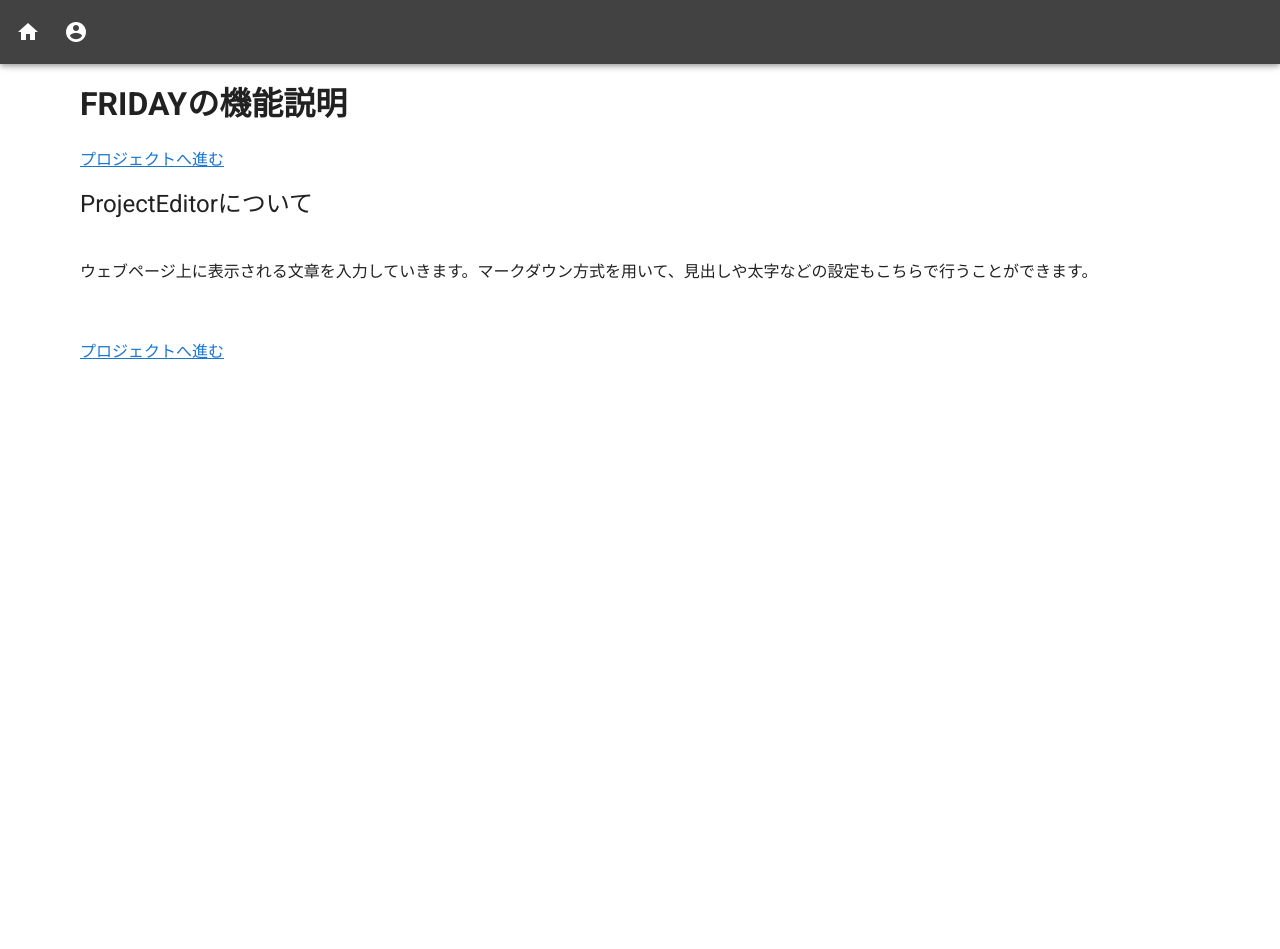
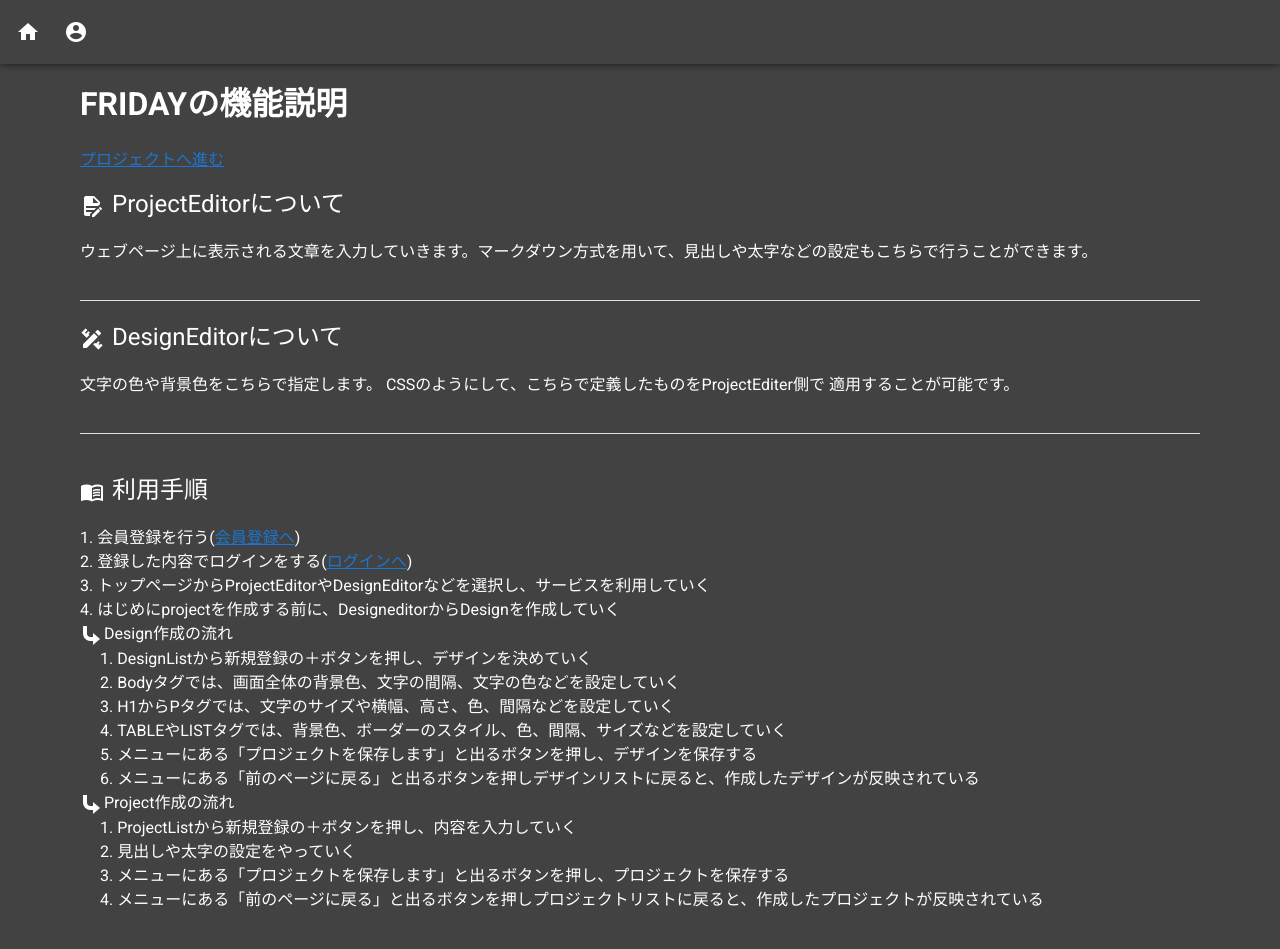
Before and after one commit to Aso2001385/-editor-front, a Nuxt app: page /explanation in a window 1280 px wide. Shown: the top 949 px of the page. Before the commit the page ends 800 px from the top, so only its background shows below. Built offline with nearby package versions, Linux system fonts and the light colour scheme; what mavon-editor would draw is missing.

Commit message:
トップ画面の更新とプロジェクト説明画面の更新

```diff
--- a/pages/account/login.vue
+++ b/pages/account/login.vue
@@ -69,14 +69,7 @@ export default {
       console.log(this.auth)
       console.log('users')
       console.log(this.users)
-
-      // if (userInfo === true) {
-      //   this.$router.push({ path: '/projects' })
-      // }
-      // 下記の書き方だとユーザー情報取得しても遷移していなかったから変更しました
-      // if (this.user.id) {
-      //   this.$router.push({ path: '/projects' })
-      // }
+      this.$router.push({ path: '/accout/login' })
     },
     async test() {
       console.log('テストー')
--- a/pages/explanation.vue
+++ b/pages/explanation.vue
@@ -1,6 +1,6 @@
 <!-- プロジェクトリスト-->
 <template>
-  <v-main class="pa-10">
+  <v-main class="pa-10 grey darken-3" style="color: white">
     <!-- <VariableHeader :route-name="'Home'" /> -->
     <v-row>
       <v-col>
@@ -9,10 +9,58 @@
           <p v-if="authFlg === true"><a href="/projects">プロジェクトへ進む</a></p>
           <p v-else><a href="/account/login">プロジェクトへ進む</a></p>
           <div>
-            <b class="text-h5">ProjectEditorについて</b>
-            <div class="py-10">
+            <b class="text-h5"
+              ><v-icon class="mr-2" color="white">mdi-file-document-edit</v-icon>ProjectEditorについて</b
+            >
+            <div class="py-5">
               <p>
                 ウェブページ上に表示される文章を入力していきます。マークダウン方式を用いて、見出しや太字などの設定もこちらで行うことができます。<br />
+              </p>
+            </div>
+            <v-divider class="mb-5" color="white"></v-divider>
+            <b class="text-h5"><v-icon class="mr-2" color="white">mdi-pencil-ruler</v-icon>DesignEditorについて</b>
+            <div class="py-5">
+              <p>
+                文字の色や背景色をこちらで指定します。 CSSのようにして、こちらで定義したものをProjectEditer側で
+                適用することが可能です。<br />
+              </p>
+            </div>
+            <v-divider class="mb-10" color="white"></v-divider>
+            <b class="text-h5"><v-icon class="mr-2" color="white">mdi-book-open-variant</v-icon>利用手順</b>
+            <div class="py-5">
+              <p>
+                1. 会員登録を行う(<span><nuxt-link to="/account/signup">会員登録へ</nuxt-link></span
+                >)<br />
+                2. 登録した内容でログインをする(<span><nuxt-link to="/account/login">ログインへ</nuxt-link></span
+                >)<br />
+                3. トップページからProjectEditorやDesignEditorなどを選択し、サービスを利用していく<br />
+                4. はじめにprojectを作成する前に、DesigneditorからDesignを作成していく<br />
+                <v-icon color="white">mdi-arrow-right-bottom-bold</v-icon>Design作成の流れ<br />
+                <span class="exp ml-5">1. DesignListから新規登録の＋ボタンを押し、デザインを決めていく</span><br />
+                <span class="exp ml-5">2. Bodyタグでは、画面全体の背景色、文字の間隔、文字の色などを設定していく</span
+                ><br />
+                <span class="exp ml-5">3. H1からPタグでは、文字のサイズや横幅、高さ、色、間隔などを設定していく</span
+                ><br />
+                <span class="exp ml-5"
+                  >4. TABLEやLISTタグでは、背景色、ボーダーのスタイル、色、間隔、サイズなどを設定していく</span
+                ><br />
+                <span class="exp ml-5"
+                  >5. メニューにある「プロジェクトを保存します」と出るボタンを押し、デザインを保存する</span
+                ><br />
+                <span class="exp ml-5"
+                  >6.
+                  メニューにある「前のページに戻る」と出るボタンを押しデザインリストに戻ると、作成したデザインが反映されている</span
+                ><br />
+                <v-icon color="white">mdi-arrow-right-bottom-bold</v-icon>Project作成の流れ<br />
+                <span class="exp ml-5">1. ProjectListから新規登録の＋ボタンを押し、内容を入力していく</span><br />
+                <span class="exp ml-5">2. 見出しや太字の設定をやっていく</span><br />
+                <span class="exp ml-5"
+                  >3. メニューにある「プロジェクトを保存します」と出るボタンを押し、プロジェクトを保存する</span
+                ><br />
+                <span class="exp ml-5"
+                  >4.
+                  メニューにある「前のページに戻る」と出るボタンを押しプロジェクトリストに戻ると、作成したプロジェクトが反映されている</span
+                ><br />
               </p>
             </div>
           </div>
```
